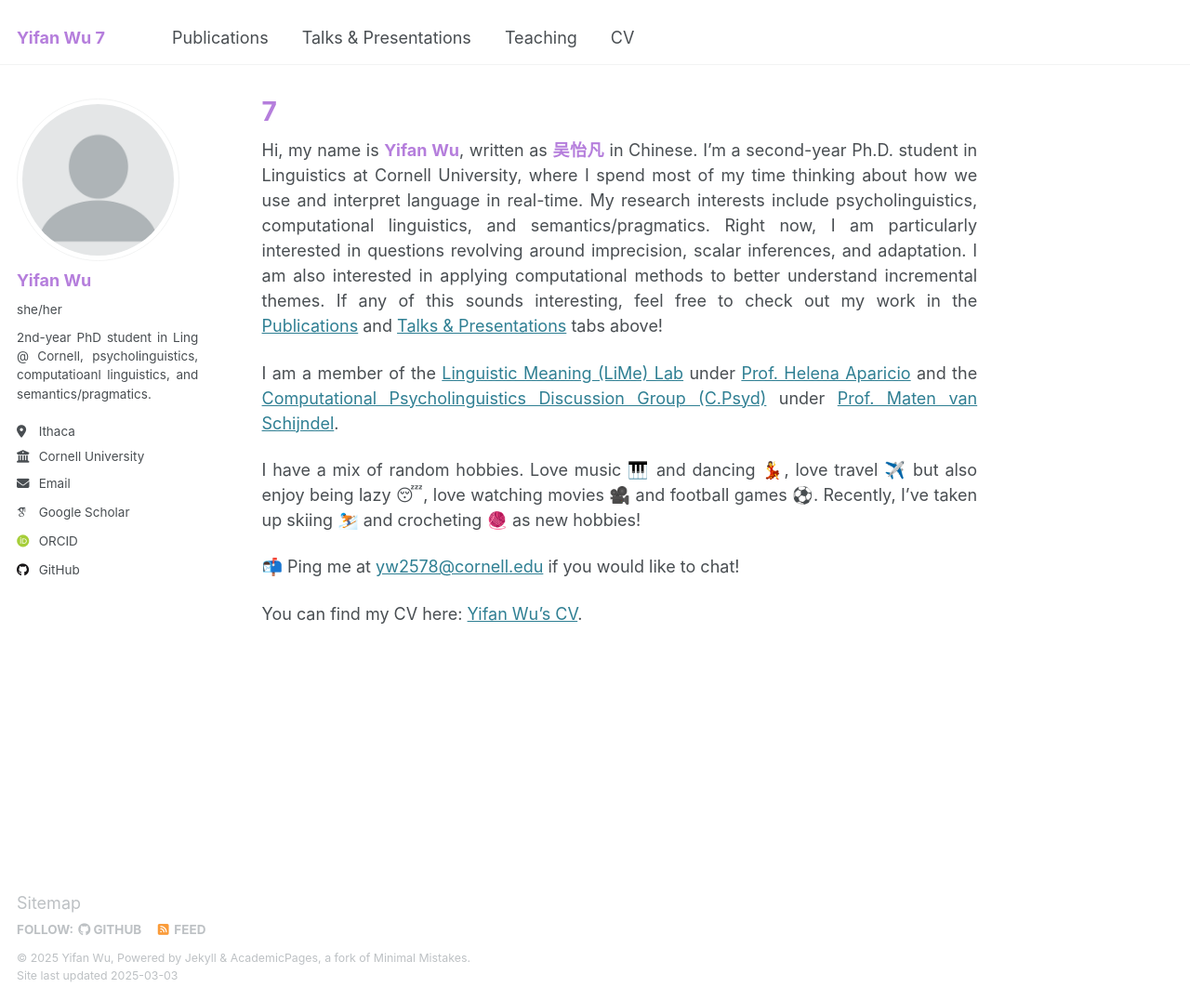
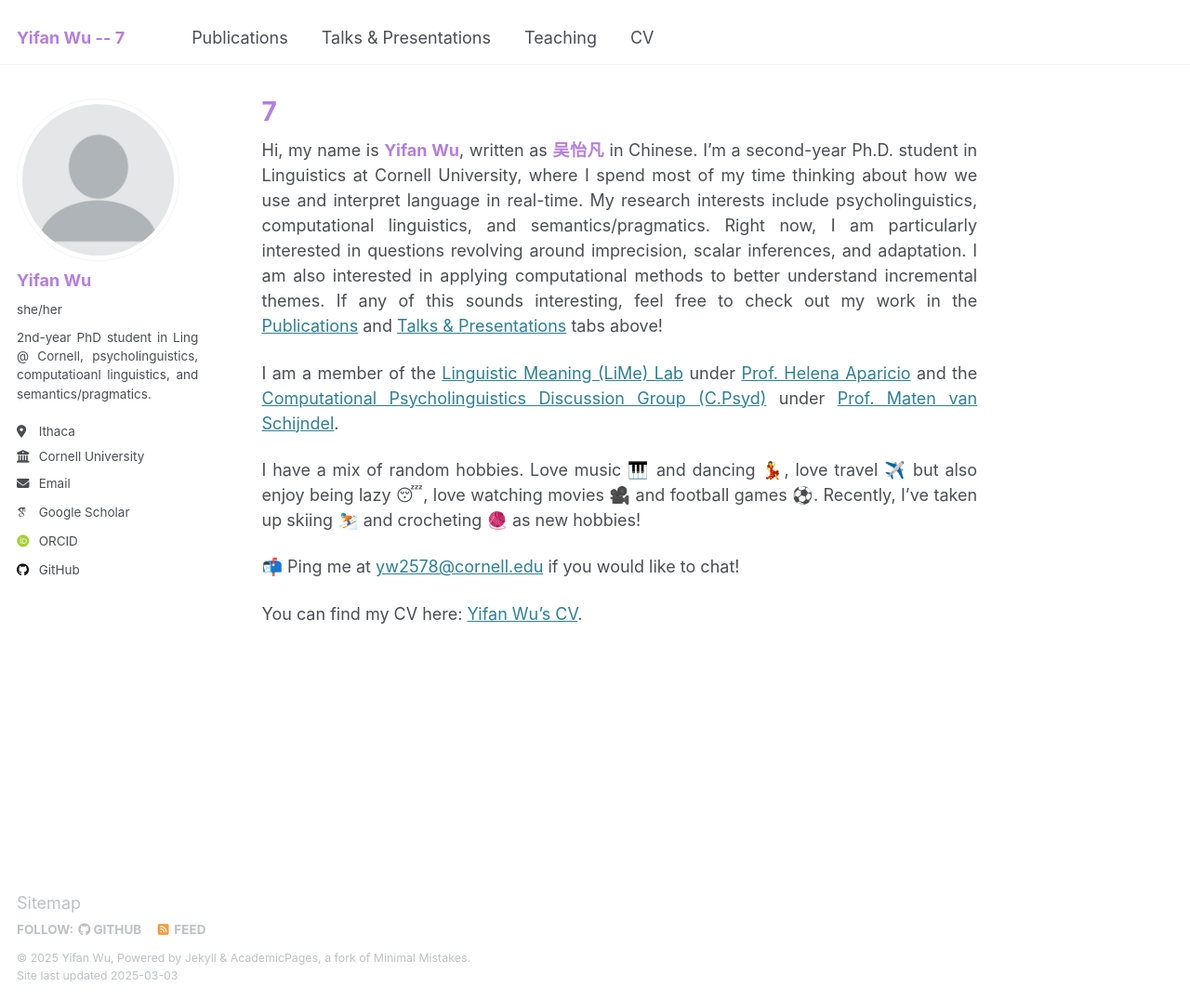
Before and after one commit to lynn-yifanwu-ling/lynn-yifanwu-ling.github.io, a Jekyll site: the page built from _pages/about.md, in a window 1280 px wide and 1077 px high. Shown: the whole window at 93% size. Built offline with Jekyll 4.4.1, drawn with Linux system fonts in a browser that asks for light colours; emoji names are drawn with the system emoji font; some web fonts are replaced.

Commit message:
Update _config.yml

```diff
--- a/_config.yml
+++ b/_config.yml
@@ -9,7 +9,7 @@
 # Basic Site Settings
 locale                   : "en-US"
 site_theme               : "default"
-title                    : "<span style='color: #B57EDC;'>Yifan Wu 7</span>"
+title                    : "<span style='color: #B57EDC;'>Yifan Wu -- 7</span>"
 title_separator          : "-"
 name                     : &name "Yifan Wu"
 description              : &description "2nd-year Ph.D. student in Ling @ Cornell, psycholinguistics, computatioanl linguistics, and semantics/pragmatics."
```
